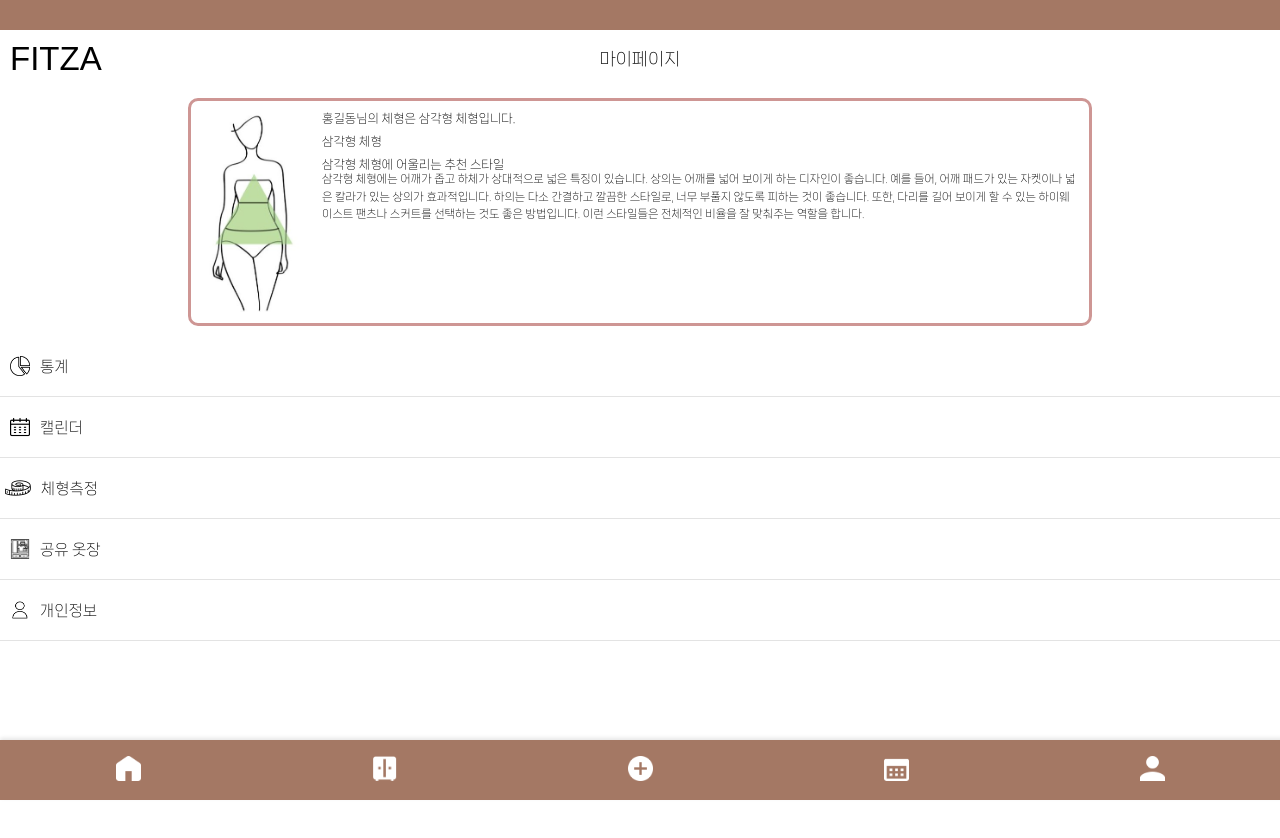
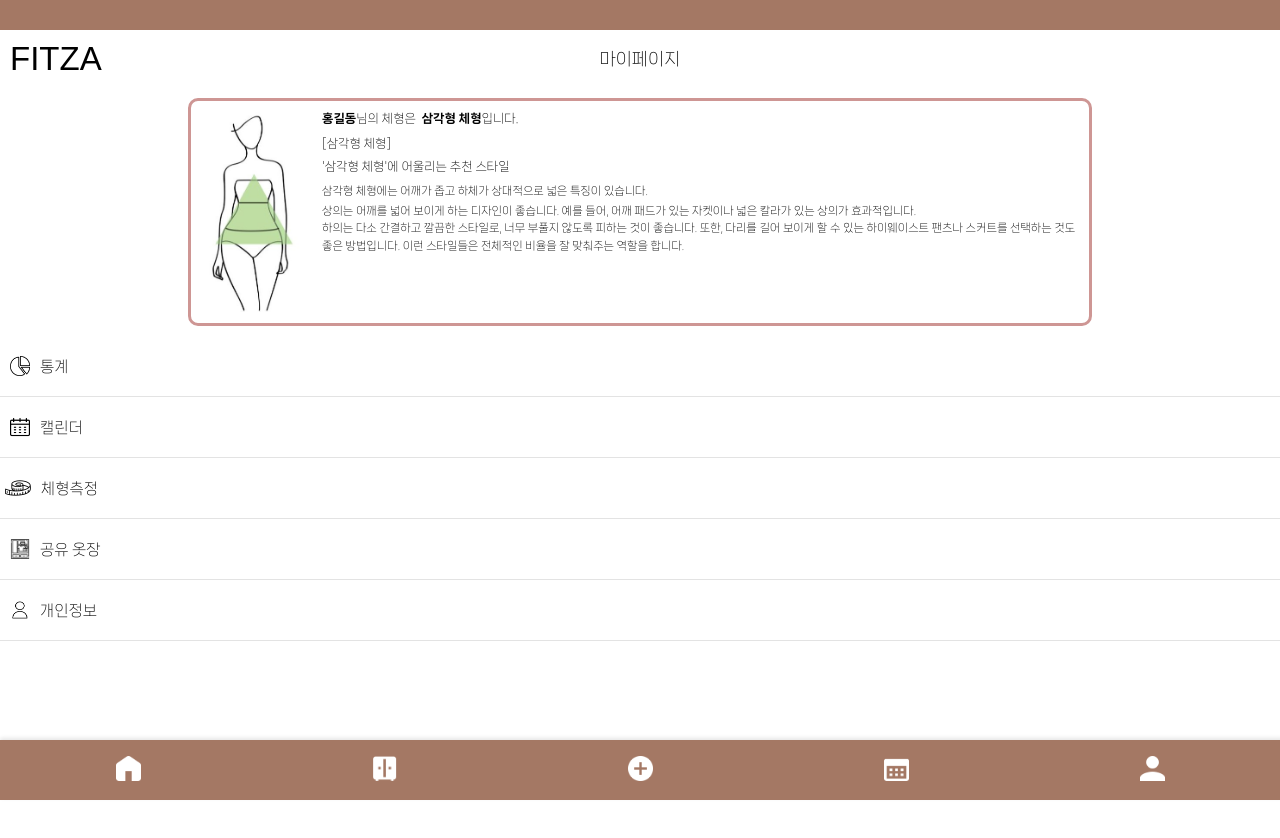
Before and after one commit to 2025-IFIVE/fitza_FE, a React (Create React App) app in the folder fitza_fe/: page /mypage in a window 1280 px wide. Shown: the top 838 px of the page. Built offline with nearby package versions, Linux system fonts and the light colour scheme; no server answers; a web font is replaced by a local one.

Commit message:
Feat : splash & mypage

```diff
--- a/fitza_fe/src/App.js
+++ b/fitza_fe/src/App.js
@@ -28,7 +28,7 @@ function App() {
       <ScrollToTop />
       <Routes>
         <Route exact path="/main" element={<Main />} />
-        <Route exact path="/splash" element={<Splash />} />
+        <Route exact path="/" element={<Splash />} />
         <Route exact path="/join" element={<Join />} />
         <Route exact path="/signup" element={<SignUp />} />
         <Route exact path="/mycloset_1" element={<MyCloset_1 />} />
--- a/fitza_fe/src/pages/Mypage.js
+++ b/fitza_fe/src/pages/Mypage.js
@@ -74,15 +74,15 @@ function Mypage() {
                     <MP.BodytypeText>
                         {/* 조건에 맞는 텍스트를 다르게 표시 1 */}
                         {bodyType === "round" && <div>{nickname}님의 체형은 라운드 체형입니다.</div>}
-                        {bodyType === "tri" && <div style={{ fontSize: "12px" }}>{nickname}님의 체형은 삼각형 체형입니다.</div>}
-                        {bodyType === "square" && <div>{nickname}님의 체형은 사각형형 체형입니다.</div>}
-                        {bodyType === "invertTri" && <div>{nickname}님의 체형은 역삼각형형 체형입니다.</div>}
+                        {bodyType === "tri" && <div style={{ fontSize: "12px", display: "flex"}}><p style={{fontWeight: "bold"}}>{nickname}</p>님의 체형은 &nbsp;<p style={{fontWeight: "bold", paddingBottom:"2px"}}>삼각형 체형</p>입니다.</div>}
+                        {bodyType === "square" && <div>{nickname}님의 체형은 사각형 체형입니다.</div>}
+                        {bodyType === "invertTri" && <div>{nickname}님의 체형은 역삼각형 체형입니다.</div>}
                         {bodyType === "hour" && <div>{nickname}님의 체형은 모래시계 체형입니다.</div>}
                         <div></div>
 
                         {/* 조건에 맞는 텍스트를 다르게 표시 3 */}
                         {bodyType === "round" && <div>라운드 체형: </div>}
-                        {bodyType === "tri" && <div style={{ fontSize: "12px" }}>삼각형 체형 </div>}
+                        {bodyType === "tri" && <div style={{ fontSize: "12px" }}>[삼각형 체형] </div>}
                         {bodyType === "square" && <div>사각형 체형: </div>}
                         {bodyType === "invertTri" && <div>역삼각형 체형: </div>}
                         {bodyType === "hour" && <div>모래시계 체형: </div>}
@@ -91,13 +91,12 @@ function Mypage() {
                         {/* 조건에 맞는 텍스트를 다르게 표시 3 */}
                         {bodyType === "round" && <div>라운드 체형에 어울리는 추천 스타일</div>}
                         {bodyType === "tri" && (
-                            <div style={{ fontSize: "12px" }}>
-                                삼각형 체형에 어울리는 추천 스타일
-                                <div></div>
+                            <div style={{ fontSize: "12px", paddingBottom:"2px" }}>
+                                <div style={{paddingBottom:"10px" }}>'삼각형 체형'에 어울리는 추천 스타일</div>
                                 <div style={{ fontSize: "11px", lineHeight: "1.6" }}>
-                                    삼각형 체형에는 어깨가 좁고 하체가 상대적으로 넓은 특징이 있습니다.
+                                    <p style={{paddingBottom:"2px" }}>삼각형 체형에는 어깨가 좁고 하체가 상대적으로 넓은 특징이 있습니다.</p>
                                     상의는 어깨를 넓어 보이게 하는 디자인이 좋습니다. 예를 들어, 어깨 패드가 있는 자켓이나 넓은 칼라가 있는 상의가 효과적입니다.
-                                    하의는 다소 간결하고 깔끔한 스타일로, 너무 부풀지 않도록 피하는 것이 좋습니다.
+                                    <br/>하의는 다소 간결하고 깔끔한 스타일로, 너무 부풀지 않도록 피하는 것이 좋습니다.
                                     또한, 다리를 길어 보이게 할 수 있는 하이웨이스트 팬츠나 스커트를 선택하는 것도 좋은 방법입니다.
                                     이런 스타일들은 전체적인 비율을 잘 맞춰주는 역할을 합니다.
                                 </div>
```
